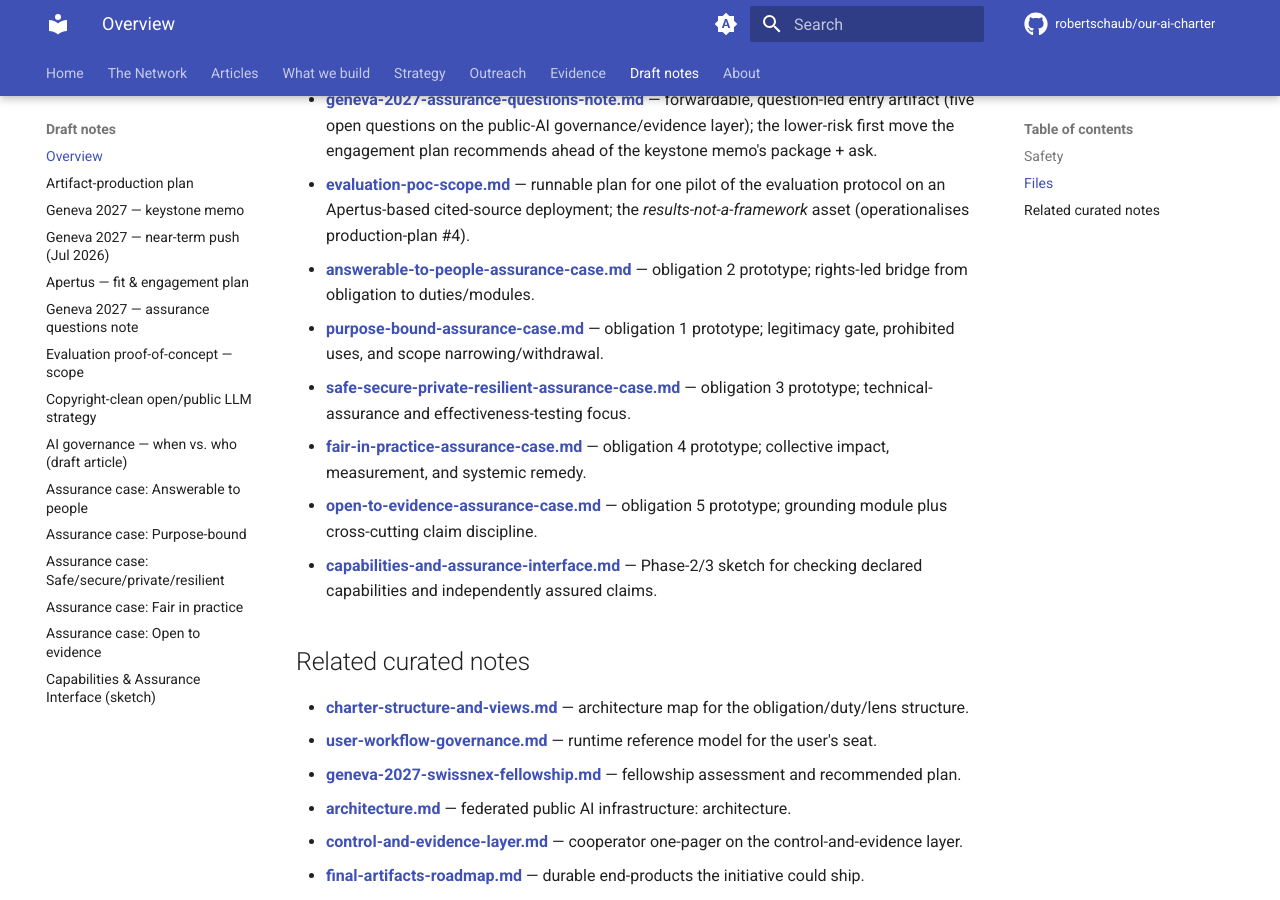
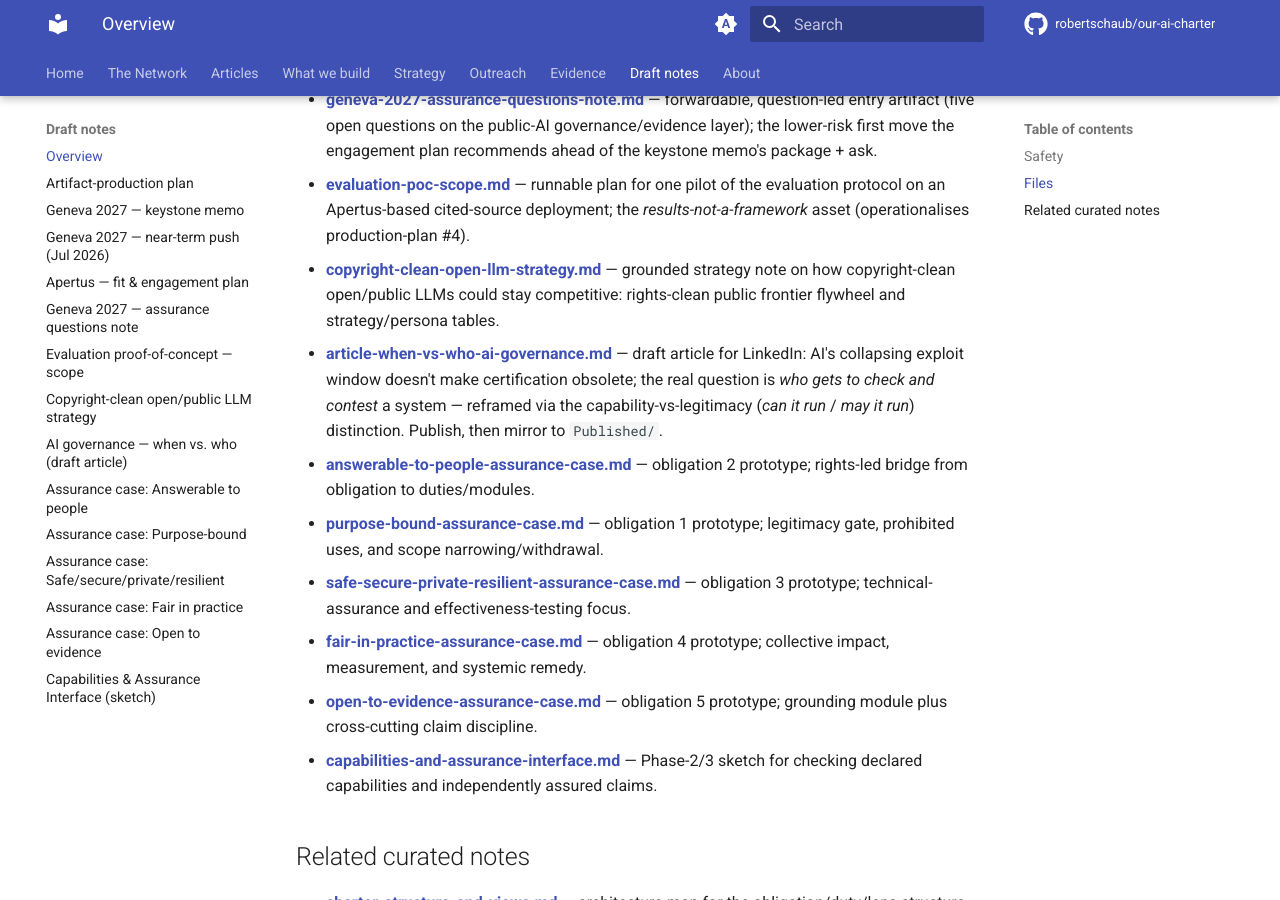
Before and after one commit to robertschaub/our-ai-charter, an MkDocs documentation site: the page built from docs/wip/README.md, in a window 1280 px wide and 900 px high, scrolled down 796 px. Built offline with MkDocs 1.6.1 and Material for MkDocs 9.7.7, drawn with Linux system fonts in a browser that asks for light colours; plug-ins that fetch from the network failed and are left out; comment, search, counter and statistics services are not loaded.

Commit message:
docs(wip): register today's two notes in the wip index
Complete the Files-list entries in the wip README for the two notes
added today — the copyright-clean strategy note and the "when vs. who"
governance article — so the wip index matches nav and CHANGELOG.

Co-Authored-By: Claude Opus 4.8 <noreply@anthropic.com>

```diff
--- a/docs/wip/README.md
+++ b/docs/wip/README.md
@@ -16,6 +16,8 @@ This is a public repository. Do not paste private meetings, correspondence, outr
 - **[apertus-fit-and-engagement-plan.md](apertus-fit-and-engagement-plan.md)** — does the Charter add value to Apertus, would the team be hesitant, is it a good match, and how to engage; cross-model-reviewed assessment + a standing-first plan (Apertus as anchoring case, not client).
 - **[geneva-2027-assurance-questions-note.md](geneva-2027-assurance-questions-note.md)** — forwardable, question-led entry artifact (five open questions on the public-AI governance/evidence layer); the lower-risk first move the engagement plan recommends ahead of the keystone memo's package + ask.
 - **[evaluation-poc-scope.md](evaluation-poc-scope.md)** — runnable plan for one pilot of the evaluation protocol on an Apertus-based cited-source deployment; the *results-not-a-framework* asset (operationalises production-plan #4).
+- **[copyright-clean-open-llm-strategy.md](copyright-clean-open-llm-strategy.md)** — grounded strategy note on how copyright-clean open/public LLMs could stay competitive: rights-clean public frontier flywheel and strategy/persona tables.
+- **[article-when-vs-who-ai-governance.md](article-when-vs-who-ai-governance.md)** — draft article for LinkedIn: AI's collapsing exploit window doesn't make certification obsolete; the real question is *who gets to check and contest* a system — reframed via the capability-vs-legitimacy (*can it run* / *may it run*) distinction. Publish, then mirror to `Published/`.
 - **[answerable-to-people-assurance-case.md](answerable-to-people-assurance-case.md)** — obligation 2 prototype; rights-led bridge from obligation to duties/modules.
 - **[purpose-bound-assurance-case.md](purpose-bound-assurance-case.md)** — obligation 1 prototype; legitimacy gate, prohibited uses, and scope narrowing/withdrawal.
 - **[safe-secure-private-resilient-assurance-case.md](safe-secure-private-resilient-assurance-case.md)** — obligation 3 prototype; technical-assurance and effectiveness-testing focus.
```
